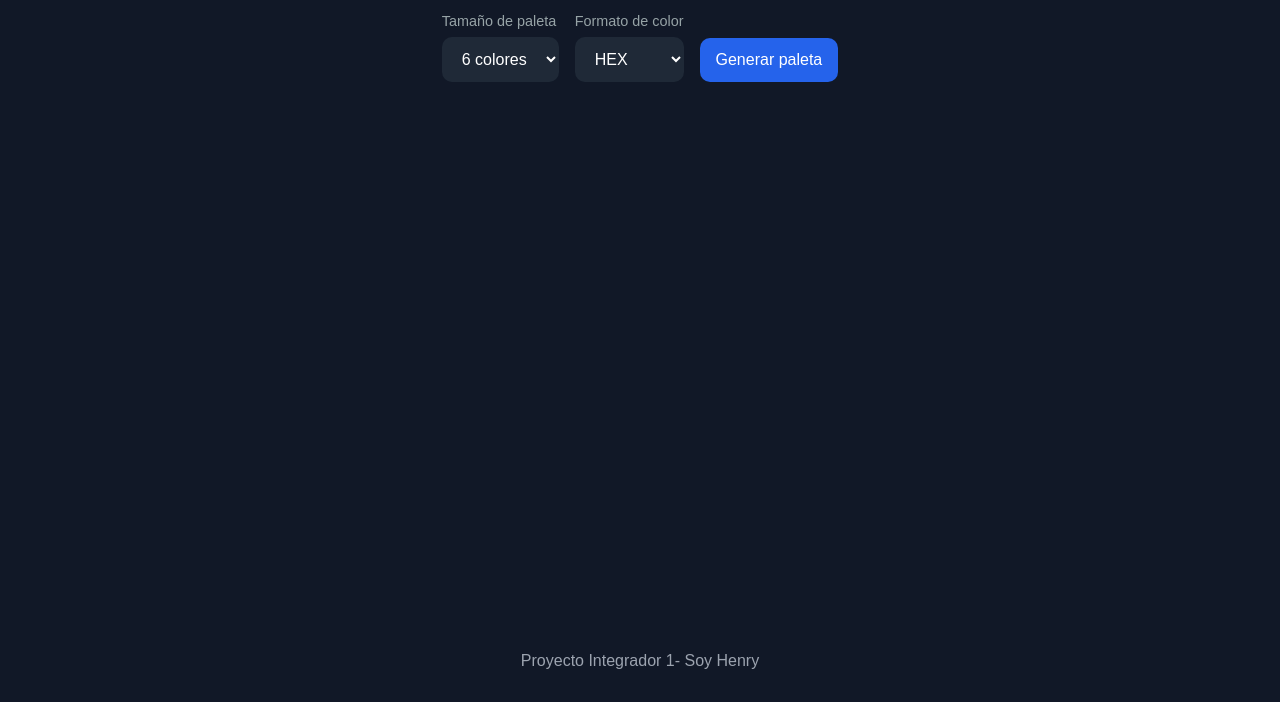
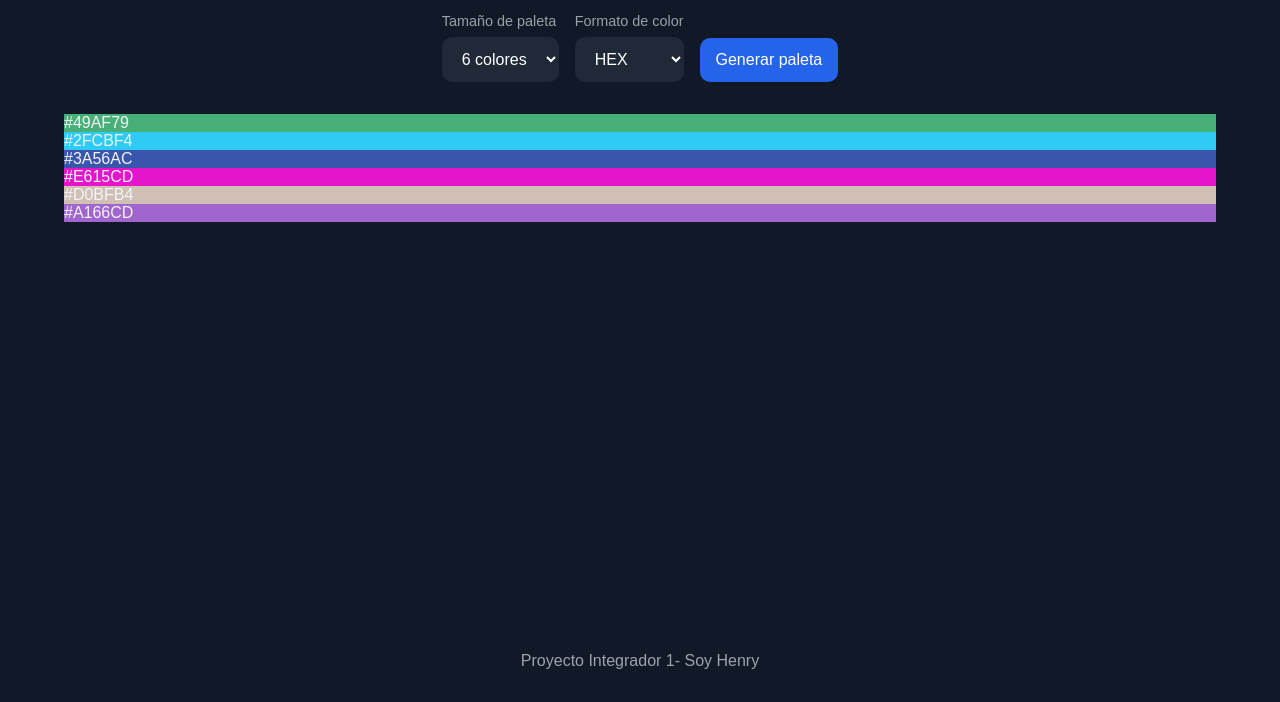
Before and after one commit to jsstagno90/ProyectoM1_JuanStagno, a plain HTML site: page index.html in a window 1280 px wide. Both pictures are taken after a click on the button "Generar paleta". Shown: the part 98-800 px from the top of the page. Drawn offline with Linux system fonts and the light colour scheme.

Commit message:
comence codigo JS paleta de colores funcionando

```diff
--- a/app.js
+++ b/app.js
@@ -0,0 +1,37 @@
+const paletteSize = document.getElementById("palette-size");
+const colorFormat = document.getElementById("color-format");
+const generateBtn = document.getElementById("generate-btn");
+const paletteContainer = document.getElementById("palette-container");
+
+
+function generateHexColor() {
+  const hexChars = "0123456789ABCDEF";
+  let color = "#";
+  for (let i = 0; i < 6; i++) {
+    color += hexChars.charAt(Math.floor(Math.random() * hexChars.length));
+  }
+  return color;
+}
+
+function generateRGBColor() {
+  const r = Math.floor(Math.random() * 256);
+  const g = Math.floor(Math.random() * 256);
+  const b = Math.floor(Math.random() * 256);
+  return `rgb(${r}, ${g}, ${b})`;
+}
+
+
+
+generateBtn.addEventListener("click", () => {
+    paletteContainer.innerHTML = ""; // Limpiar la paleta anterior
+    const size = parseInt(paletteSize.value);
+    const format = colorFormat.value;
+    for (let i = 0; i < size; i++) {
+        const color = format === "hex" ? generateHexColor() : generateRGBColor();
+        const colorBox = document.createElement("div");
+        colorBox.className = "color-box";
+        colorBox.style.backgroundColor = color;
+        colorBox.textContent = color;
+        paletteContainer.appendChild(colorBox);
+    }
+});
--- a/index.html
+++ b/index.html
@@ -53,7 +53,7 @@
 
     <section class="palette-section">
 
-      <div class="palette-container">
+      <div id="palette-container">
 
         <!-- Los colores se renderizan dinámicamente -->
 
```
